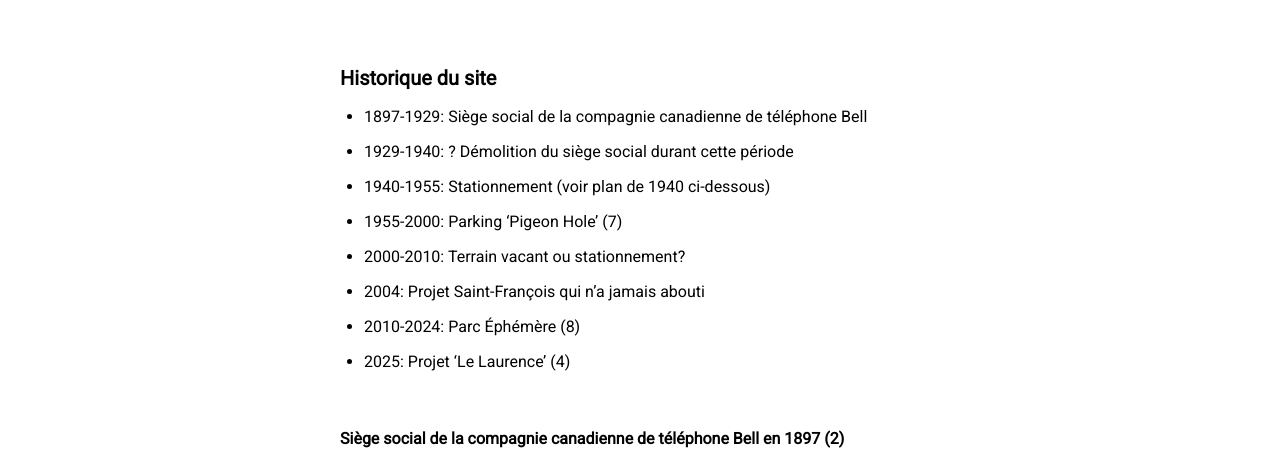
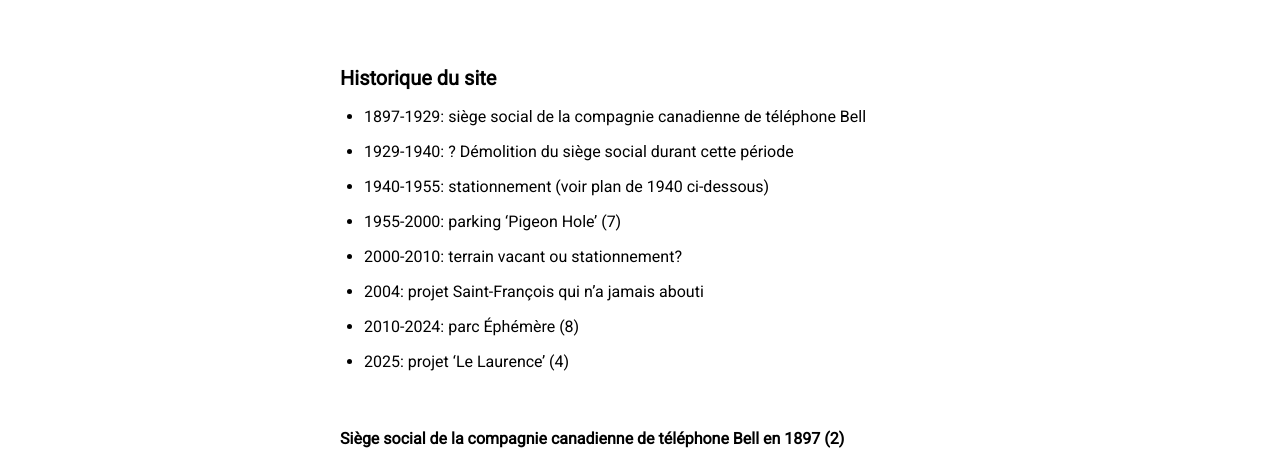
Before and after one commit to sylvainwhite/sylvain-white-dev, a Jekyll site: the page built from _posts/2025-11-01-230NotreDameOuest.md, in a window 1280 px wide and 900 px high, scrolled down 495 px. Shown: the part 153-613 px from the top of the window. Built offline with Jekyll 4.4.1, drawn with Linux system fonts in a browser that asks for light colours; nearby versions of some CDN libraries; some of the changed text lies outside the part shown.

Commit message:
Fix typos and add details

```diff
--- a/_posts/2025-11-01-230NotreDameOuest.md
+++ b/_posts/2025-11-01-230NotreDameOuest.md
@@ -16,14 +16,14 @@
 <br/>
 ### Historique du site
 
-* 1897-1929: Siège social de la compagnie canadienne de téléphone Bell
+* 1897-1929: siège social de la compagnie canadienne de téléphone Bell
 * 1929-1940: ? Démolition du siège social durant cette période
-* 1940-1955: Stationnement (voir plan de 1940 ci-dessous)
-* 1955-2000: Parking 'Pigeon Hole' (7)
-* 2000-2010: Terrain vacant ou stationnement?
-* 2004: Projet Saint-François qui n'a jamais abouti
-* 2010-2024: Parc Éphémère (8)
-* 2025: Projet 'Le Laurence' (4)
+* 1940-1955: stationnement (voir plan de 1940 ci-dessous)
+* 1955-2000: parking 'Pigeon Hole' (7)
+* 2000-2010: terrain vacant ou stationnement?
+* 2004: projet Saint-François qui n'a jamais abouti
+* 2010-2024: parc Éphémère (8)
+* 2025: projet 'Le Laurence' (4)
 
 <br/>
 #### Siège social de la compagnie canadienne de téléphone Bell en 1897 (2)
@@ -74,7 +74,7 @@
 
 * Volumétrie
     * Les hauteurs respectent celles des bâtiments environnants
-    * Étage attique: Commun pour plusieurs bâtiments du Vieux-Montréal
+    * Étage attique: commun pour plusieurs bâtiments du Vieux-Montréal
     * Cet étage couronne le bâtiment qui n'est pas qu'une boite rectangulaire!
 * Façade
     * Asymétrie verticale – fenêtres non alignées
@@ -83,7 +83,7 @@
 
  * Fenêtres
     * Elles sont asymétriques mais leurs tailles rappellent celles des autres fenêtres du Vieux-Montréal
-    * Ouvertures aveugles: Même grandeur que les fenêtres mais il y a 4 nuances de beige avec des formes asymétriques toujours pour casser l’effet massif
+    * Ouvertures aveugles: même grandeur que les fenêtres mais il y a 4 nuances de beige avec des formes asymétriques toujours pour casser l’effet massif
     * Le % de fenestration sur la vaste majorité des façades du Vieux-Montréal est pourtant très semblable a ce qui est proposé ici (9, Commentaire 136)
 
 <br/>
```
Also changed, not shown: other parts of _posts/2025-11-01-230NotreDameOuest.md (+4 -4 lines).
